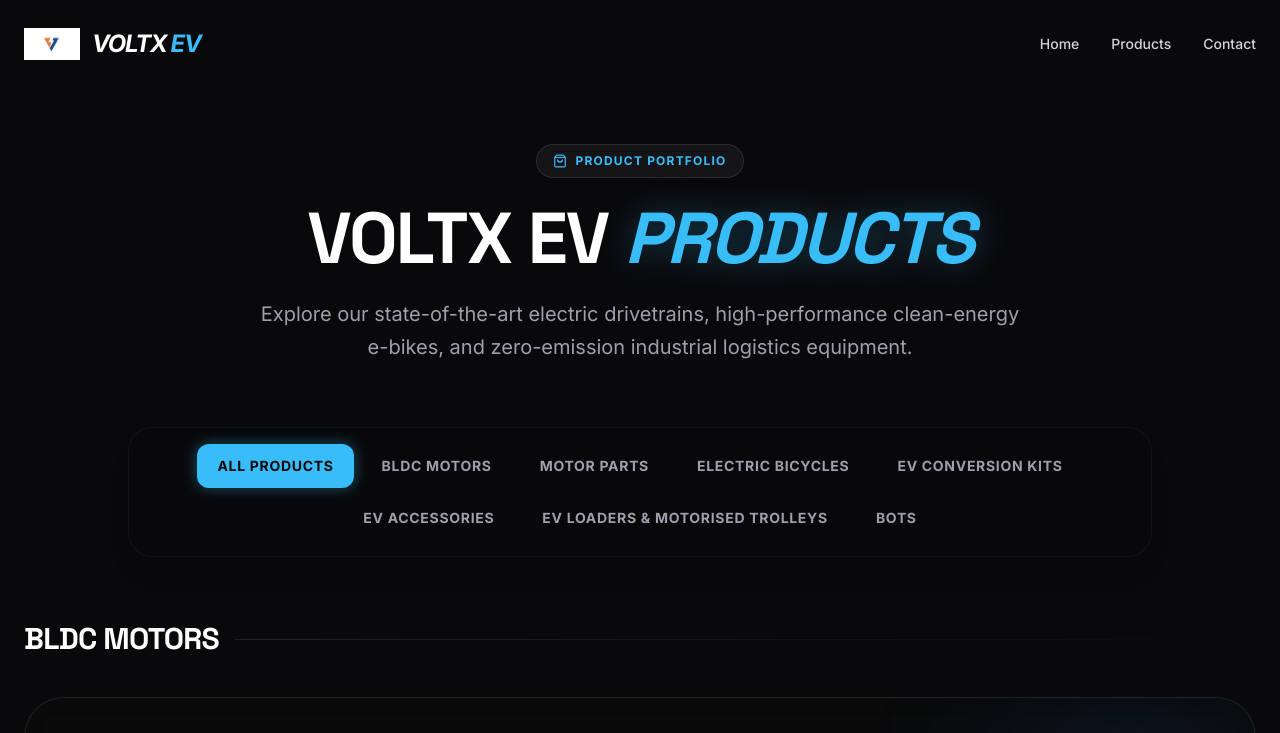
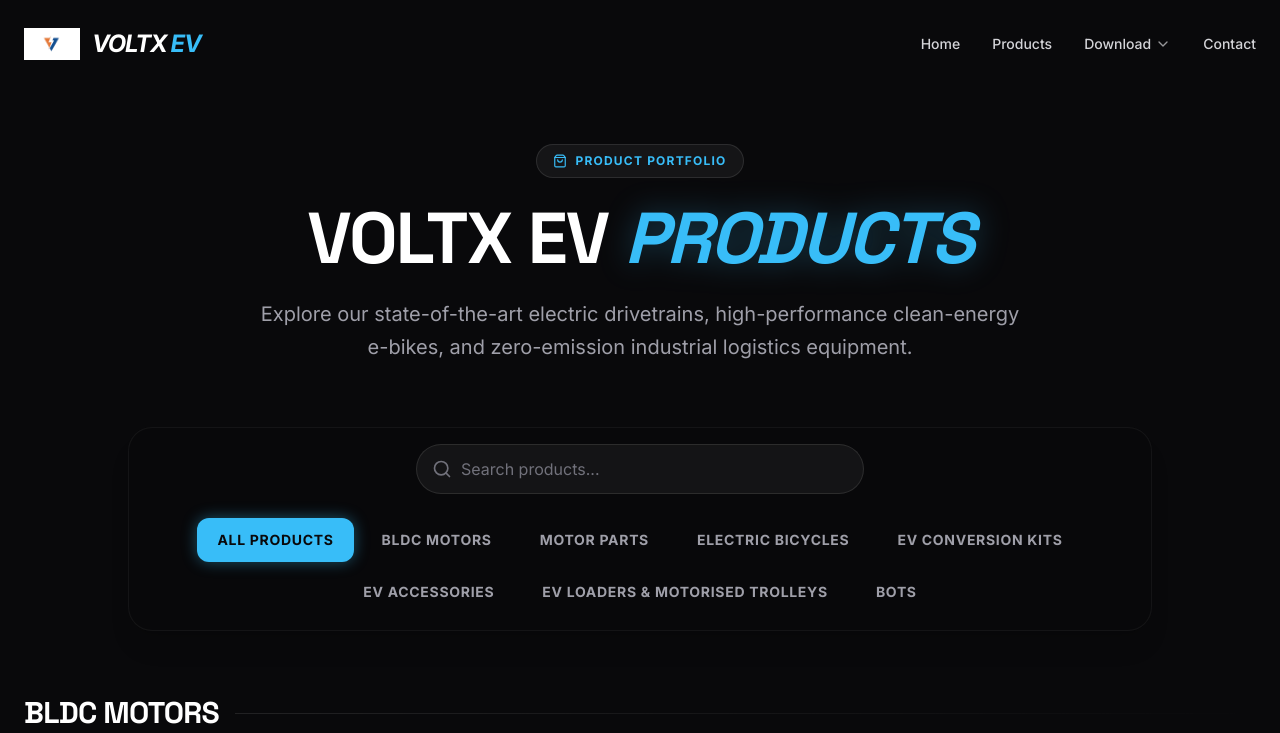
Before and after one commit to pkgali12/Voltx-Websitenew-1-voltx, a React (Vite) app: page /products in a window 1280 px wide. Shown: the top 733 px of the page. Built offline with nearby package versions, Linux system fonts and the light colour scheme.

Commit message:
feat: add product search functionality and catalog download link to the navigation menu

```diff
--- a/src/components/Navbar.tsx
+++ b/src/components/Navbar.tsx
@@ -1,6 +1,6 @@
 import React, { useState } from "react";
 import { Link, useLocation, useNavigate } from "react-router-dom";
-import { Menu, X } from "lucide-react";
+import { Menu, X, ChevronDown, Download } from "lucide-react";
 
 export default function Navbar() {
   const [isOpen, setIsOpen] = useState(false);
@@ -39,6 +39,26 @@
         <div className="hidden lg:flex items-center gap-8 text-sm font-medium text-zinc-300">
           <Link to="/" className="hover:text-white transition-colors">Home</Link>
           <Link to="/products" className="hover:text-white transition-colors">Products</Link>
+
+          {/* Download Dropdown */}
+          <div className="relative group py-2">
+            <button className="flex items-center gap-1 hover:text-white transition-colors">
+              Download <ChevronDown className="w-4 h-4 opacity-70 group-hover:rotate-180 transition-transform duration-300" />
+            </button>
+            <div className="absolute top-full left-1/2 -translate-x-1/2 mt-2 w-48 bg-zinc-900 border border-white/10 rounded-xl shadow-[0_8px_30px_rgb(0,0,0,0.5)] opacity-0 invisible group-hover:opacity-100 group-hover:visible transition-all duration-300 pointer-events-none group-hover:pointer-events-auto z-50">
+              <div className="p-2">
+                <a
+                  href="/Voltx_Product_Catalog.pdf"
+                  download
+                  className="flex items-center gap-3 px-4 py-3 text-sm text-zinc-300 hover:text-white hover:bg-white/10 rounded-lg transition-colors"
+                >
+                  <Download className="w-4 h-4 text-brand" />
+                  Product Catalog
+                </a>
+              </div>
+            </div>
+          </div>
+
           <Link to="#contact" onClick={handleContactClick} className="hover:text-white transition-colors">Contact</Link>
         </div>
 
@@ -53,9 +73,23 @@
 
       {/* Mobile Menu */}
       {isOpen && (
-        <div className="absolute top-20 left-6 right-6 bg-zinc-900/95 backdrop-blur-xl rounded-2xl p-8 lg:hidden flex flex-col gap-6 border border-white/5">
+        <div className="absolute top-20 left-6 right-6 bg-zinc-900/95 backdrop-blur-xl rounded-2xl p-8 lg:hidden flex flex-col gap-6 border border-white/5 shadow-2xl">
           <Link to="/" className="text-lg font-medium" onClick={() => setIsOpen(false)}>Home</Link>
           <Link to="/products" className="text-lg font-medium" onClick={() => setIsOpen(false)}>Products</Link>
+
+          <div className="flex flex-col gap-4 py-2 border-y border-white/10">
+            <span className="text-sm font-bold text-white/50 uppercase tracking-wider">Downloads</span>
+            <a
+              href="/Voltx_Product_Catalog.pdf"
+              download
+              className="text-lg font-medium text-zinc-300 flex items-center gap-3"
+              onClick={() => setIsOpen(false)}
+            >
+              <Download className="w-5 h-5 text-brand" />
+              Product Catalog
+            </a>
+          </div>
+
           <Link to="#contact" className="text-lg font-medium" onClick={handleContactClick}>Contact</Link>
         </div>
       )}
--- a/src/pages/ProductsPage.tsx
+++ b/src/pages/ProductsPage.tsx
@@ -30,7 +30,8 @@
   Battery,
   Clock,
   Monitor,
-  Lightbulb
+  Lightbulb,
+  Search
 } from "lucide-react";
 
 interface DetailedSpecCategory {
@@ -835,6 +836,7 @@
 export default function ProductsPage() {
   const [activeFilter, setActiveFilter] = useState<FilterType>("all");
   const [expandedProductIds, setExpandedProductIds] = useState<Record<string, boolean>>({});
+  const [searchQuery, setSearchQuery] = useState("");
 
   const toggleProductExpansion = (productId: string) => {
     setExpandedProductIds((prev) => ({
@@ -1092,7 +1094,22 @@
             </motion.p>
           </div>
 
-          <div className="sticky top-24 z-40 mb-16 py-4 flex justify-center bg-zinc-950/70 backdrop-blur-md border border-white/5 rounded-3xl w-full max-w-5xl mx-auto px-4 shadow-xl">
+          <div className="sticky top-24 z-40 mb-16 py-4 flex flex-col items-center gap-6 bg-zinc-950/70 backdrop-blur-md border border-white/5 rounded-3xl w-full max-w-5xl mx-auto px-4 shadow-xl">
+            {/* Search Input */}
+            <div className="relative w-full max-w-md">
+              <div className="absolute inset-y-0 left-0 pl-4 flex items-center pointer-events-none">
+                <Search className="h-5 w-5 text-zinc-500" />
+              </div>
+              <input
+                type="text"
+                placeholder="Search products..."
+                value={searchQuery}
+                onChange={(e) => setSearchQuery(e.target.value)}
+                className="w-full bg-white/5 border border-white/10 rounded-full py-3 pl-11 pr-4 text-white placeholder:text-zinc-500 focus:outline-none focus:ring-2 focus:ring-brand focus:border-transparent transition-all"
+              />
+            </div>
+
+            {/* Category Filters */}
             <div className="flex flex-wrap gap-2 justify-center">
               {categories.map((cat) => (
                 <button
@@ -1111,7 +1128,14 @@
 
           <div className="grid lg:grid-cols-1 gap-24">
             {categoriesToRender.map((cat) => {
-              const productsInCat = productsData.filter(p => p.category === cat.value);
+              const filteredProducts = productsData.filter(product => {
+                if (!searchQuery) return true;
+                const query = searchQuery.toLowerCase();
+                return product.name.toLowerCase().includes(query) ||
+                       product.description.toLowerCase().includes(query) ||
+                       product.categoryLabel.toLowerCase().includes(query);
+              });
+              const productsInCat = filteredProducts.filter(p => p.category === cat.value);
               if (productsInCat.length === 0) return null;
 
               return (
```
Also changed, not shown: 2 other files (tests, documents, lock files or other folders).
